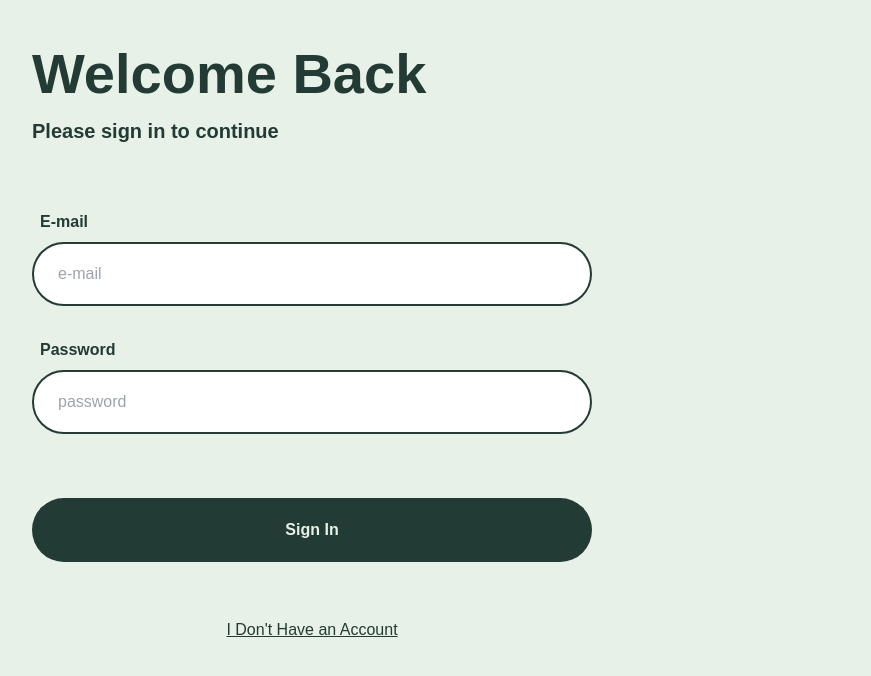
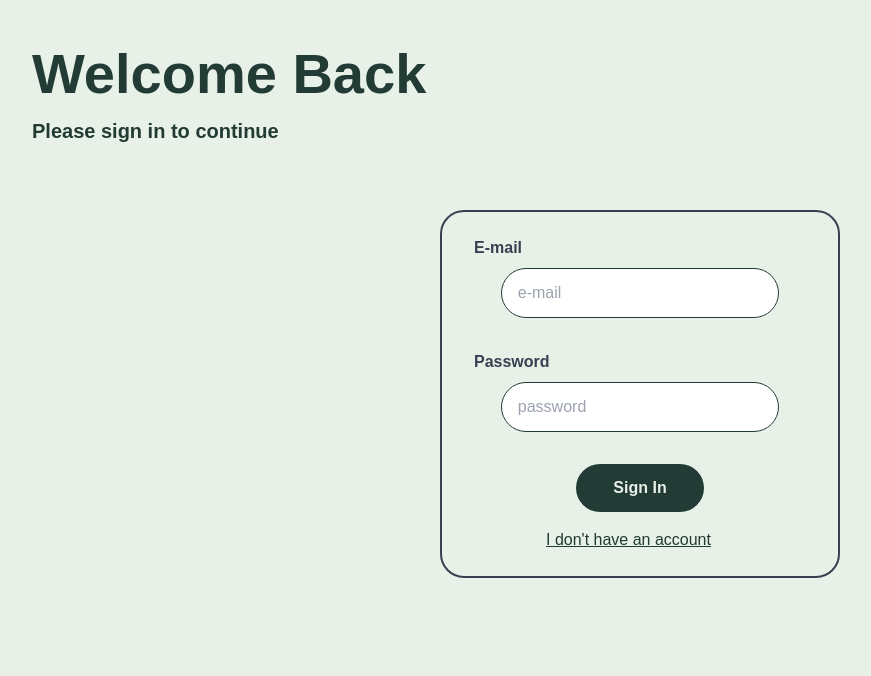
Before and after one commit to gurleensingh01/railway-capacity-management, a Next.js app: page /signIn in a window 1280 px wide. Shown: the top 676 px of the page, without its empty margins (0-871 px from the left). Built offline with nearby package versions, Linux system fonts and the light colour scheme; no server answers.

Commit message:
Storing user location, changed form design and authentication method.

```diff
--- a/app/components/utils/firebase.js
+++ b/app/components/utils/firebase.js
@@ -1,10 +1,9 @@
-// Import the functions you need from the SDKs you need
+// Import required Firebase functions
 import { initializeApp } from "firebase/app";
-// TODO: Add SDKs for Firebase products that you want to use
-// https://firebase.google.com/docs/web/setup#available-libraries
 import { getAuth } from "firebase/auth";
+import { getFirestore } from "firebase/firestore"; // Import Firestore
 
-// Your web app's Firebase configuration
+// Firebase configuration using environment variables
 const firebaseConfig = {
   apiKey: process.env.NEXT_PUBLIC_FIREBASE_API_KEY,
   authDomain: process.env.NEXT_PUBLIC_FIREBASE_AUTH_DOMAIN,
@@ -16,4 +15,7 @@ const firebaseConfig = {
 
 // Initialize Firebase
 const app = initializeApp(firebaseConfig);
+
+// Initialize Firebase services
 export const auth = getAuth(app);
+export const db = getFirestore(app); // Initialize Firestore
--- a/app/signIn/page.js
+++ b/app/signIn/page.js
@@ -1,40 +1,48 @@
 "use client";
 import { useRouter } from "next/navigation";
 import { useState } from "react";
-import { signIn } from "../components/utils/auth-context"; // Ensure signIn is properly implemented
+import { signInWithEmailAndPassword } from "firebase/auth";
+import { auth, db } from "../components/utils/firebase"; // Import Firebase
+import { doc, getDoc } from "firebase/firestore"; // Firestore functions
 import "../styles.css";
 
-export default function Page() {
+export default function SignInPage() {
   const router = useRouter();
   const [error, setError] = useState(null);
-    const [loading, setLoading] = useState(false); // State to track loading
+  const [loading, setLoading] = useState(false);
 
   const onSubmit = async (event) => {
     event.preventDefault();
     setError(null);
-        setLoading(true); // Show loading state
+    setLoading(true);
 
     const email = event.target.email.value;
     const password = event.target.password.value;
 
     if (!email || !password) {
       setError("Please fill out e-mail/password fields.");
-            setLoading(false); // Stop loading
+      setLoading(false);
       return;
     }
 
     try {
-            const { userToken } = await signIn(email, password); // Assume signIn returns a userToken
-            if (userToken) {
-                // Store authentication token in cookies
-                document.cookie = `authToken=${userToken}; path=/; max-age=3600`; // Expires in 1 hour
+      // Sign in using Firebase Auth
+      const userCredential = await signInWithEmailAndPassword(auth, email, password);
+      const user = userCredential.user;
 
-                // Redirect to dashboard without query parameters
-                router.push("/dashboard");
+      // Fetch user's location from Firestore
+      const userDoc = await getDoc(doc(db, "users", user.uid));
+      let location = "Unknown";
+      if (userDoc.exists()) {
+        location = userDoc.data().location || "Unknown";
       }
+
+      // Redirect to dashboard with location
+      router.push(`/dashboard?location=${location}`);
     } catch (error) {
-            setError(error.message);
-            setLoading(false); // Stop loading if error occurs
+      setError(error.message || "Invalid email or password.");
+    } finally {
+      setLoading(false);
     }
   };
 
@@ -47,27 +55,31 @@ export default function Page() {
 
       {error && <p className="text-red-500 mb-4">{error}</p>} {/* Show error message */}
 
-            <form onSubmit={onSubmit} className="flex flex-col">
-                <h3 className="pl-2 pb-2 ext_label">E-mail</h3>
-                <input className="w-[80%] max-w-[560px] h-[64px] pt-4 pr-0 pb-4 pl-6 mb-8" name="email" type="email" placeholder="e-mail"/>
+      <div className="flex justify-center items-center">
+        <div className="w-[90%] max-w-[400px] p-6 border-2 border-gray-700 rounded-3xl">
+            <form onSubmit={onSubmit} className="flex flex-col items-center">
+            <h3 className="pl-2 self-start pb-2 text-gray-700 ext_label">E-mail</h3>
+            <input className="w-[80%] max-w-[560px] px-4 py-3 mb-8 border" name="email" type="email" placeholder="e-mail" required />
 
-                <h3 className="pl-2 pb-2 ext_label">Password</h3>
-                <input className="w-[80%] max-w-[560px] h-[64px] pt-4 pr-0 pb-4 pl-6 mb-16" name="password" type="password" placeholder="password"/>
+            <h3 className="pl-2 self-start pb-2 text-gray-700 ext_label">Password</h3>
+            <input className="w-[80%] max-w-[560px] px-4 py-3 mb-8 border" name="password" type="password" placeholder="password" required />
 
-                <button type="submit" className="w-[80%] max-w-[560px] h-[64px] pv-4 ph-24 dark_button" disabled={loading}>
+            <button type="submit" className="w-32 px-4 py-3 mx-auto dark_button" disabled={loading}>
                 {loading ? "Signing In..." : "Sign In"}
             </button>
 
-                {/* Show loading icon when signing in */}
             {loading && (
                 <div className="flex justify-center mt-4">
                 <div className="animate-spin h-8 w-8 border-t-2 border-blue-500 rounded-full"></div>
                 </div>
             )}
             </form>
-            <button onClick={() => router.push("/signUp")} className="pt-14 w-[80%] max-w-[560px] h-[64px] dark_button_without_background">
-                I Don't Have an Account
+
+            <button onClick={() => router.push("/signUp")} className="mx-20 mt-4 dark_button_without_background">
+            I don't have an account
             </button>
+        </div>
+        </div>
     </div>
   );
 }
--- a/app/signUp/page.js
+++ b/app/signUp/page.js
@@ -1,19 +1,30 @@
 "use client";
 import { useRouter } from "next/navigation";
 import { useState, useRef } from "react";
-import { signUp } from "../components/utils/auth-context";
+import { createUserWithEmailAndPassword } from "firebase/auth";
+import { auth, db } from "../components/utils/firebase"; // Import Firebase services
+import { doc, setDoc } from "firebase/firestore"; // Firestore functions
 import "../styles.css";
+
+// List of Canadian provinces
+const provinces = [
+    "All", "ON", "QC", "BC", "AB", "MB",
+    "SK", "NS", "NB", "NL",
+    "PE", "NT", "YT", "NU"
+  ];
 
 export default function Page() {
   const router = useRouter();
   const [error, setError] = useState(null);
   const [loading, setLoading] = useState(false);
-    const [success, setSuccess] = useState(null); // Success message state
+  const [success, setSuccess] = useState(null);
+  const [province, setProvince] = useState("All"); // Default province selection
 
   const emailRef = useRef(null);
   const passwordRef = useRef(null);
   const confirmPasswordRef = useRef(null);
 
+  // Validation for email and password
   const validateInputs = (email, password, confirmPassword) => {
     if (!email || !password) return "Please fill out all fields.";
     if (password.length < 6) return "Password must be at least 6 characters.";
@@ -23,6 +34,7 @@ export default function Page() {
     return null;
   };
 
+  // Handle user sign-up
   const onSubmit = async (event) => {
     event.preventDefault();
     setError(null);
@@ -33,6 +45,7 @@ export default function Page() {
     const password = passwordRef.current.value;
     const confirmPassword = confirmPasswordRef.current.value;
 
+    // Validate input
     const validationError = validateInputs(email, password, confirmPassword);
     if (validationError) {
       setError(validationError);
@@ -41,13 +54,20 @@ export default function Page() {
     }
 
     try {
-            const { userId, userToken } = await signUp(email, password);
-            if (userId) {
+      // Sign up with Firebase Authentication
+      const userCredential = await createUserWithEmailAndPassword(auth, email, password);
+      const user = userCredential.user;
+
+      // Store user data in Firestore
+      await setDoc(doc(db, "users", user.uid), {
+        email: user.email,
+        location: province,
+      });
+
       setSuccess("Account created successfully! Redirecting...");
       setTimeout(() => {
-                    router.push(`/dashboard?userId=${userId}&userToken=${userToken}`);
+        router.push(`/dashboard?userId=${user.uid}`);
       }, 1500);
-            }
     } catch (error) {
       setError(error.message || "An error occurred during signup.");
     } finally {
@@ -57,7 +77,7 @@ export default function Page() {
 
   return (
     <div className="ext_main_container">
-            <div className="mb-16">
+      <div className="mb-4">
         <h1 className="ext_title">Create an Account</h1>
         <h2 className="ext_subtitle">Please fill in the form to continue</h2>
       </div>
@@ -65,20 +85,59 @@ export default function Page() {
       {error && <p className="text-red-800 mb-4">{error}</p>}
       {success && <p style={{ color: "#223B34" }} className="mb-4">{success}</p>}
 
-            <form onSubmit={onSubmit} className="flex flex-col">
-                <h3 className="pl-2 pb-2 ext_label">E-mail</h3>
-                <input className="w-[80%] max-w-[560px] h-[64px] pt-4 pr-0 pb-4 pl-6 mb-8" ref={emailRef} type="email" placeholder="e-mail" autoFocus/>
+      <div className="flex justify-center items-center">
+        <div className="w-[90%] max-w-[400px] p-6 border-2 border-gray-700 rounded-3xl">
+            <form onSubmit={onSubmit} className="flex flex-col items-center">
+            <h3 className="pl-2 self-start pb-2 ext_label">E-mail</h3>
+            <input
+                className="w-[80%] max-w-[560px] px-4 py-3 mb-8 border"
+                ref={emailRef}
+                type="email"
+                placeholder="e-mail"
+                autoFocus
+                required
+            />
 
-                <h3 className="pl-2 pb-2 ext_label">Password</h3>
-                <input className="w-[80%] max-w-[560px] h-[64px] pt-4 pr-0 pb-4 pl-6 mb-8" ref={passwordRef} type="password" placeholder="password"/>
+            <h3 className="pl-2 self-start pb-2 ext_label">Password</h3>
+            <input
+                className="w-[80%] max-w-[560px] px-4 py-3 mb-8 border"
+                ref={passwordRef}
+                type="password"
+                placeholder="password"
+                required
+            />
 
-                <h3 className="pl-2 pb-2 ext_label">Confirm Password</h3>
-                <input className="w-[80%] max-w-[560px] h-[64px] pt-4 pr-0 pb-4 pl-6 mb-16" ref={confirmPasswordRef} type="password" placeholder="confirm password"/>
-                <div>
-                    <button type="submit" className="w-[80%] max-w-[560px] h-[64px] pv-4 ph-24 dark_button" disabled={loading}>
+            <h3 className="pl-2 self-start pb-2 ext_label">Confirm Password</h3>
+            <input
+                className="w-[80%] max-w-[560px] px-4 py-3 mb-8 border"
+                ref={confirmPasswordRef}
+                type="password"
+                placeholder="confirm password"
+                required
+            />
+
+            {/* Province Selection */}
+            <h3 className="pl-2 self-start pb-2 ext_label">Select Your Province</h3>
+            <select
+                value={province}
+                onChange={(e) => setProvince(e.target.value)}
+                className="w-[80%] max-w-[560px] px-4 py-3 mb-8 border"
+                required
+            >
+                {provinces.map((prov) => (
+                <option key={prov} value={prov}>
+                    {prov}
+                </option>
+                ))}
+            </select>
+
+            <button
+                type="submit"
+                className="w-40 px-4 py-3 mx-auto mb-2 dark_button"
+                disabled={loading}
+            >
                 {loading ? "Creating Account..." : "Register"}
             </button>
-                </div>
 
             {loading && (
                 <div className="flex justify-center mt-4">
@@ -86,7 +145,15 @@ export default function Page() {
                 </div>
             )}
             </form>
-            <button onClick={() => router.push("/signIn")} className="mt-14 w-[80%] max-w-[560px] h-[64px] dark_button_without_background">I Have an Account</button>
+
+            <button
+            onClick={() => router.push("/signIn")}
+            className="mx-20 mt-4 dark_button_without_background"
+            >
+            I have an account already
+            </button>
+        </div>
+        </div>
     </div>
   );
 }
--- a/package.json
+++ b/package.json
@@ -15,7 +15,7 @@
     "@mui/material": "^6.4.1",
     "@mui/x-charts": "^7.24.1",
     "encoding": "^0.1.13",
-    "firebase": "^11.2.0",
+    "firebase": "^11.4.0",
     "jszip": "^3.10.1",
     "mapbox-gl": "^3.9.3",
     "next": "^15.1.6",
```
Also changed, not shown: app/components/sidebar.js (+11 -7 lines), app/dashboard/page.js (+26 -13 lines), app/map/page.js (+25 -16 lines), 1 other file (tests, documents, lock files or other folders). Lines whose indentation alone changed are shown as unchanged.
